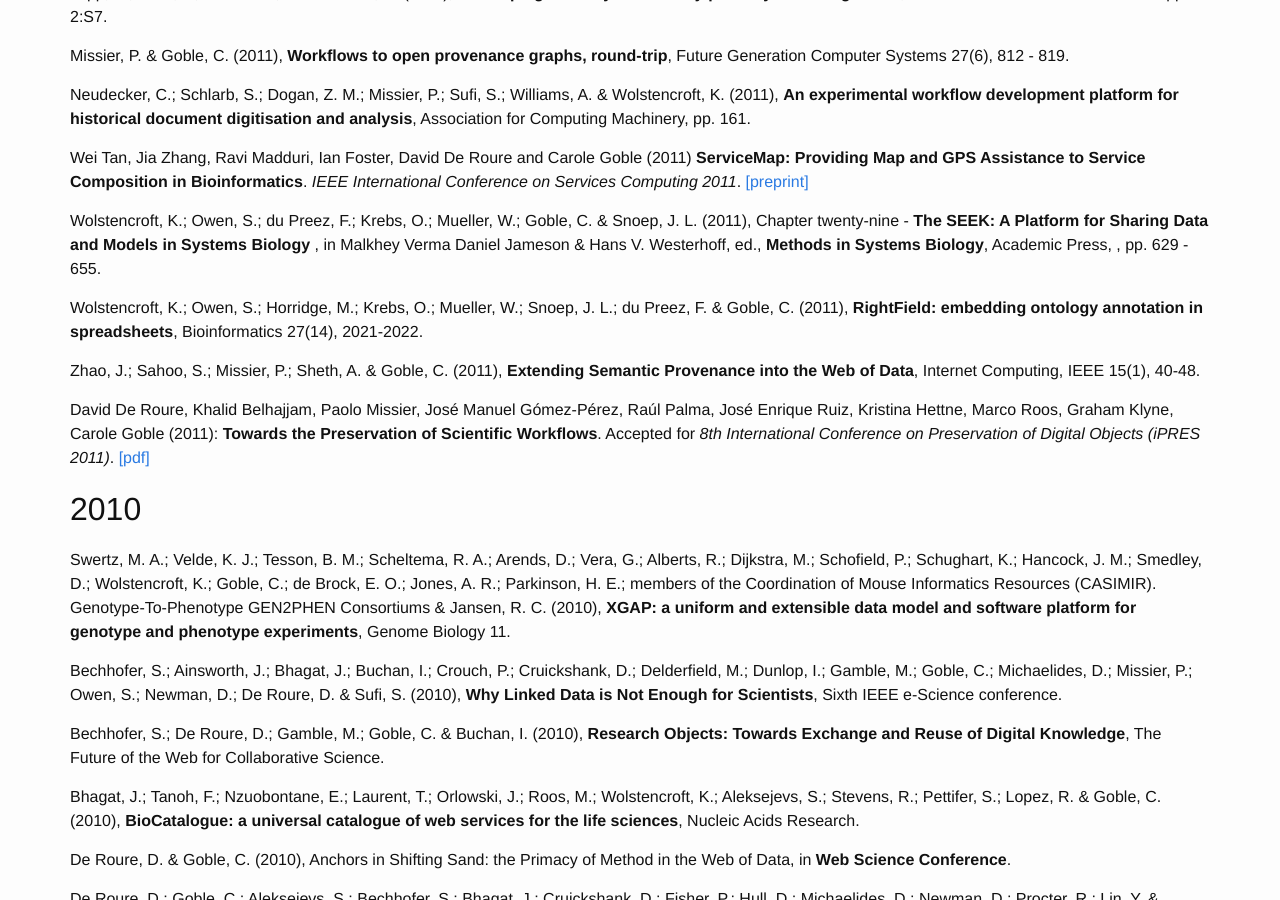
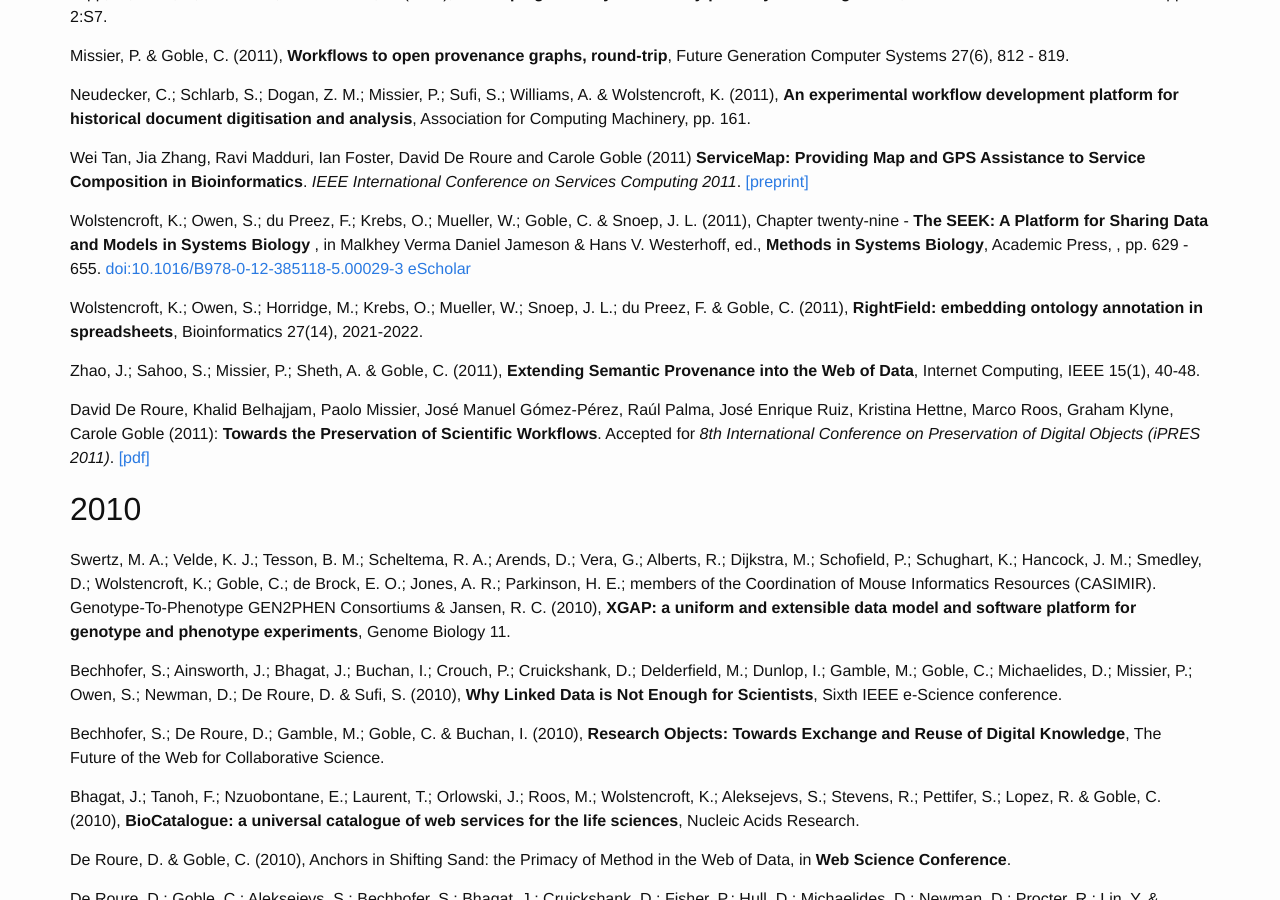
Before and after one commit to eScienceLab/eScienceLab.github.io, a Jekyll site: the page built from publications/archive.md, in a window 1280 px wide and 900 px high, scrolled down 2032 px. Built offline with Jekyll 4.4.1, drawn with Linux system fonts in a browser that asks for light colours; comment, search, counter and statistics services are not loaded.

Commit message:
Update archive.md

```diff
--- a/publications/archive.md
+++ b/publications/archive.md
@@ -107,7 +107,7 @@ Wei Tan, Jia Zhang, Ravi Madduri, Ian Foster, David De Roure and Carole Goble (2
 _IEEE International Conference on Services Computing 2011_. [[preprint]](http://users.ox.ac.uk/~oerc0033/preprints/scc-serviceMap-05292011.pdf)
 
 
-Wolstencroft, K.; Owen, S.; du Preez, F.; Krebs, O.; Mueller, W.; Goble, C. & Snoep, J. L. (2011), Chapter twenty-nine - **The SEEK: A Platform for Sharing Data and Models in Systems Biology** , in Malkhey Verma Daniel Jameson & Hans V. Westerhoff, ed., **Methods in Systems Biology**, Academic Press, , pp. 629 - 655.
+Wolstencroft, K.; Owen, S.; du Preez, F.; Krebs, O.; Mueller, W.; Goble, C. & Snoep, J. L. (2011), Chapter twenty-nine - **The SEEK: A Platform for Sharing Data and Models in Systems Biology** , in Malkhey Verma Daniel Jameson & Hans V. Westerhoff, ed., **Methods in Systems Biology**, Academic Press, , pp. 629 - 655. [doi:10.1016/B978-0-12-385118-5.00029-3 ](http://dx.doi.org/10.1016/B978-0-12-385118-5.00029-3) [eScholar](https://www.escholar.manchester.ac.uk/uk-ac-man-scw:298924)
 
 
 Wolstencroft, K.; Owen, S.; Horridge, M.; Krebs, O.; Mueller, W.; Snoep, J. L.; du Preez, F. & Goble, C. (2011), **RightField: embedding ontology annotation in spreadsheets**, Bioinformatics 27(14), 2021-2022.
```
